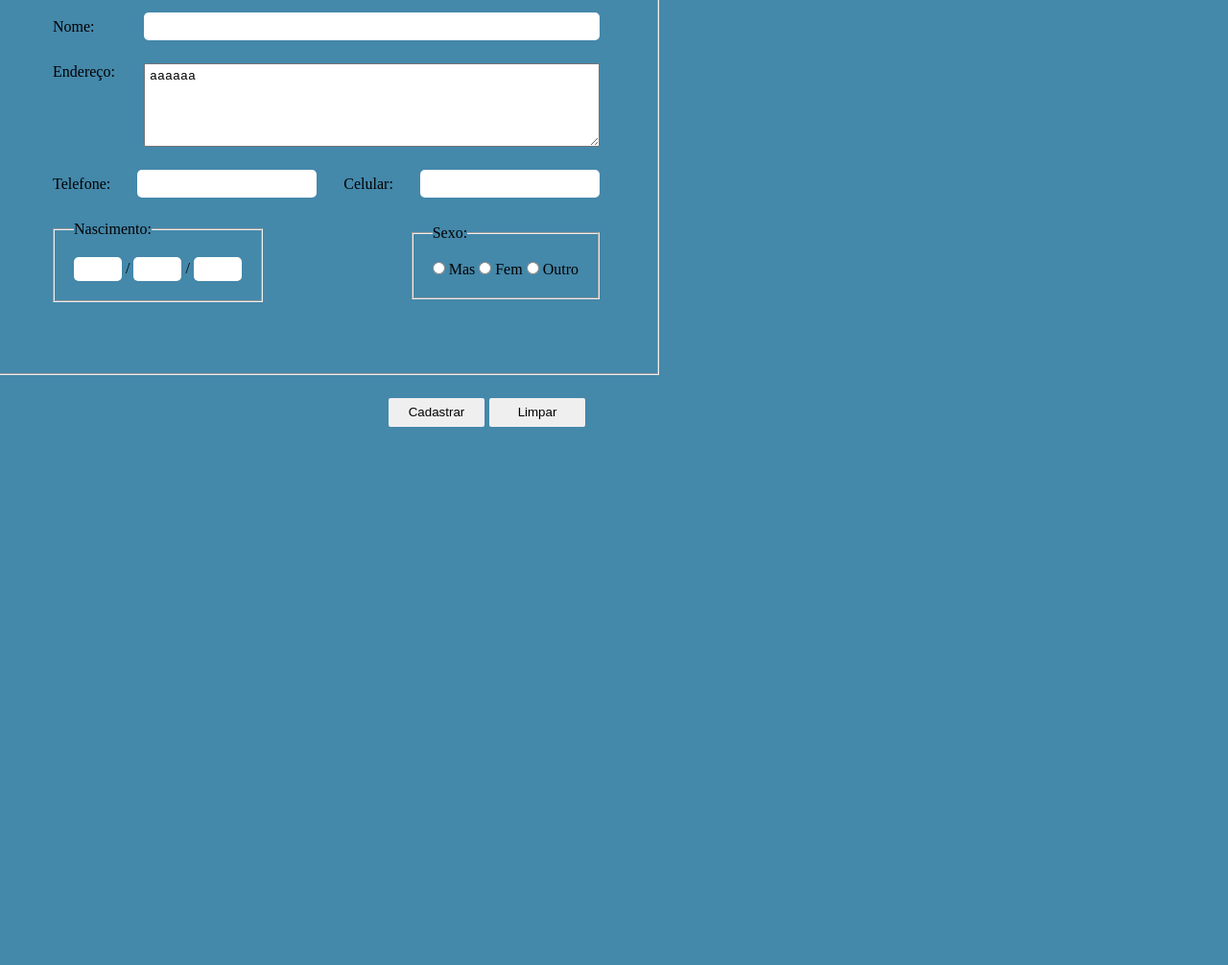
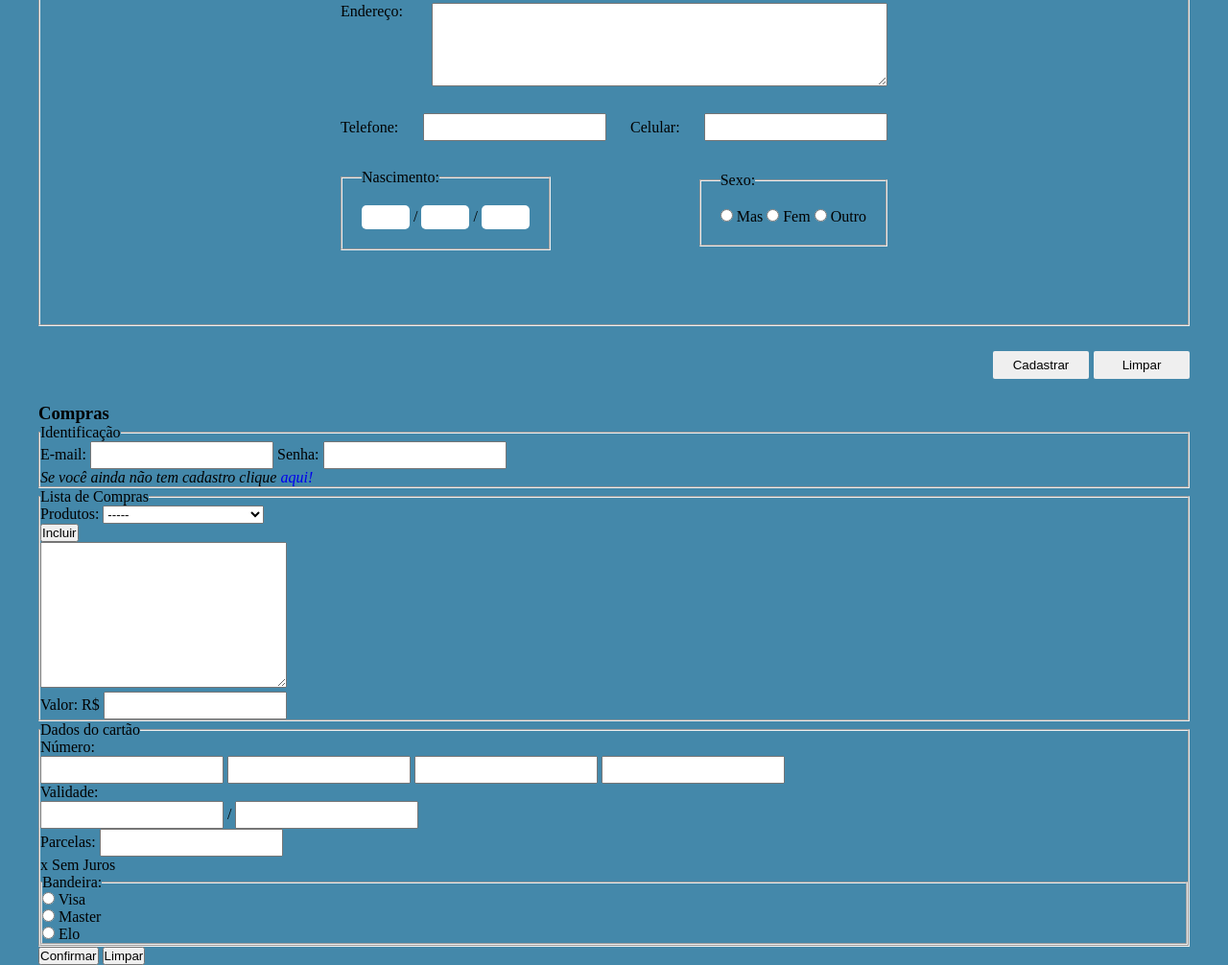
Before and after one commit to Isabella-Lessa/Global-Cooling, a plain HTML site: page index.html in a window 1280 px wide. Shown: the part 2480-3486 px from the top of the page at 96% size. Before the commit the page ends 2979 px from the top, so only its background shows below. Drawn offline with Linux system fonts and the light colour scheme; a web font is replaced by a local one.

Commit message:
chore: finish structure

```diff
--- a/index.html
+++ b/index.html
@@ -163,16 +163,19 @@
         </table>
     </section>
 
-    <section class="firstForm">
+
+    <section class="registrationBox">
+    <div class="registrationForms">
         <h3>Cadastro</h3>
+
         <form class="registration" action=".">
             <fieldset class="fieldsetOne">
                 <legend>Identificação</legend>
-                <div class="inputBox">
+                <div class="inputBoxOne">
                     <label for="emailInpt">E-mail:</label>
                     <input class="emailInput" type="email" name="email" id="emailInpt">
                 </div>
-                <div class="firstInptBox">
+                <div class="inputBoxTwo">
                     <label for="passwordInpt">Senha:</label>
                     <input type="password" name="password" id="passwordInpt">
                     <label for="textInpt">Confirme:</label>
@@ -184,15 +187,15 @@
             <form class="personalData" action=".">
                 <fieldset class="fieldsetTwo">
                     <legend>Dados Pessoais</legend>
-                    <div class="inputBoxTwo">
+                    <div class="inputBoxOne">
                         <label for="nameInpt">Nome:</label>
                         <input class="emailInput" type="text" name="name" id="nameInpt">
                     </div>
                     <div class="textareaInptBox">
-                        <label for="andressInpt">Endereço:</label>
-                        <textarea class="textareaInpt" rows="5" cols="33" name="adress" id="andressInpt">aaaaaa</textarea>
+                        <label for="andressInpt">Endereço: </label>
+                        <textarea class="textareaInpt" rows="5" cols="33" name="adress" id="andressInpt"></textarea>
                     </div>
-                    <div class="firstInptBox">
+                    <div class="inputBoxTwo">
                         <label for="telInpt">Telefone:</label>
                         <input type="number" name="tel" id="telInpt">
                         <label for="textInpt">Celular:</label>
@@ -208,6 +211,7 @@
                             /
                             <input class="inptRadio" type="number" name="year" id="year">
                         </fieldset>
+
                         <fieldset class="gender">
                             <legend>Sexo: </legend>
                             <input type="radio" name="radio" id="mas">
@@ -229,6 +233,115 @@
                 Limpar
             </button>
         </div>
+    </div>
+    </section>
+
+    <section class="shoppingBox">
+        <div class="shoppingForms">
+        <h3>Compras</h3>
+        <form action="." class="identify">
+        <fieldset class="fieldsetIdentify">
+            <legend>Identificação</legend>
+            <div class="indetifyBox">
+                <label for="emailTwo">E-mail: </label>
+                <input type="email" name="email" id="emailTwo">
+                <label for="passwordTwo">Senha: </label>
+                <input type="password" name="password" id="passwordTwo">
+            </div>
+            <i>Se você ainda não tem cadastro clique <a href="#">aqui!</a></i>
+        </fieldset>
+    </form>
+
+        <form action=".">
+        <fieldset class="fieldsetShopping">
+            <legend>Lista de Compras</legend>
+            <div class="productsBoxOne">
+                <div class="productsBox">
+                    <label for="products">Produtos: </label>
+                    <select name="products" id="products">
+                           <option value="default">-----</option>
+                        <optgroup label="Split">
+                            <option value="Split">Springer Split 12000</option>
+                        </optgroup>
+                        <optgroup label="Parede">
+                            <option value="Parede">Springer Midea 12000</option>
+                            <option value="Consul">Consul 7500</option>
+                        </optgroup>
+                        <optgroup label="Portátil">
+                            <option value="Portátil">Elgin Eco Clube 9000</option>
+                        </optgroup>
+                    </select>
+                </div>
+                <div class="btnBoxProduct">
+                    <button>Incluir</button>
+                </div>
+            </div>
+
+            <textarea class="textareaProducts" name="productsArea" id="productsArea" cols="30" rows="10"></textarea>
+
+            <div class="valueBox">
+                <div class="valueBoxTwo">
+                    <label for="valueField">Valor: R$ </label>
+                    <input type="number" name="numberValue" id="valueField">
+                </div>
+            </div>
+        </fieldset>
+    </form>
+
+    <form action=".">
+        <fieldset class="fieldsetCard">
+            <legend>Dados do cartão</legend>
+            <div class="cardBox">
+                <div class="cardNumberBox">
+                    <label for="cardNumber">Número: </label>
+                    <div class="numberInptBox">
+                        <input type="number" name="number" id="cardNumber">
+                        <input type="number" name="number" id="cardNumber">
+                        <input type="number" name="number" id="cardNumber">
+                        <input type="number" name="number" id="cardNumber">
+                    </div>
+                </div>
+
+                <div class="validityBox">
+                    <label for="validity">Validade: </label>
+                    <div class="validityInptBox">
+                        <input type="number" name="number" id="validity">
+                        /
+                        <input type="number" name="number" id="validity">
+                    </div>
+                </div>
+
+                <div class="installmentsBox">
+                    <div class="installmentsSmallBox">
+                        <label for="installments">Parcelas: </label>
+                        <input type="number" name="number" id="installments">
+                    </div>
+                    <p> x Sem Juros</p>
+                </div>
+            </div>
+
+            <fieldset class="cardMark">
+                <legend>Bandeira:</legend>
+                <div class="visaBox">
+                    <input type="radio" name="card" id="visa">
+                    <label for="visa">Visa</label>
+                </div>
+                <div class="masterBox">
+                    <input type="radio" name="card" id="master">
+                    <label for="master">Master</label>
+                </div>
+                <div>
+                    <input type="radio" name="card" id="elo">
+                    <label for="elo">Elo</label>
+                </div>
+            </fieldset>
+        </fieldset>
+    </form>
+    <div class="btnBoxShopp">
+        <button>Confirmar</button>
+        <button>Limpar</button>
+    </div>
+    </div>
     </section>
     </main>
 
```
